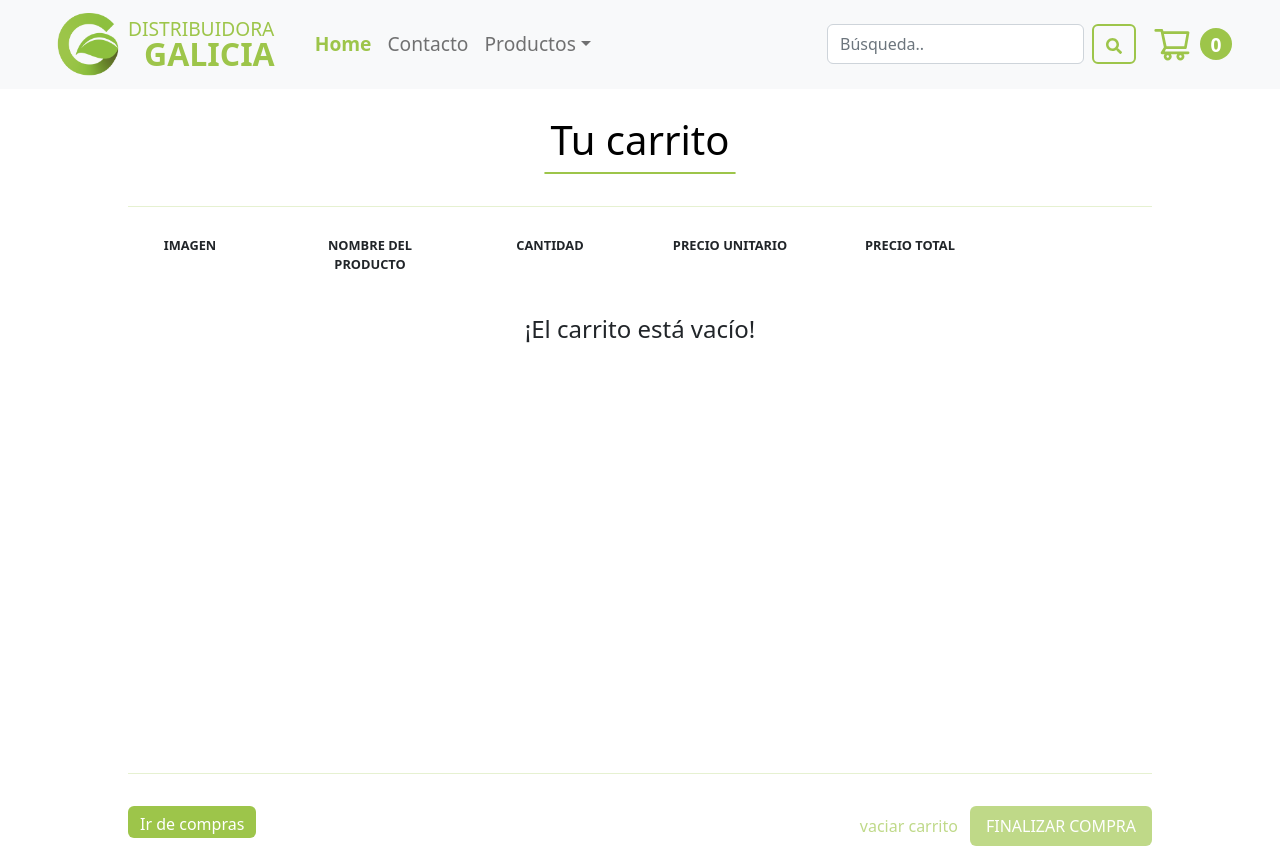
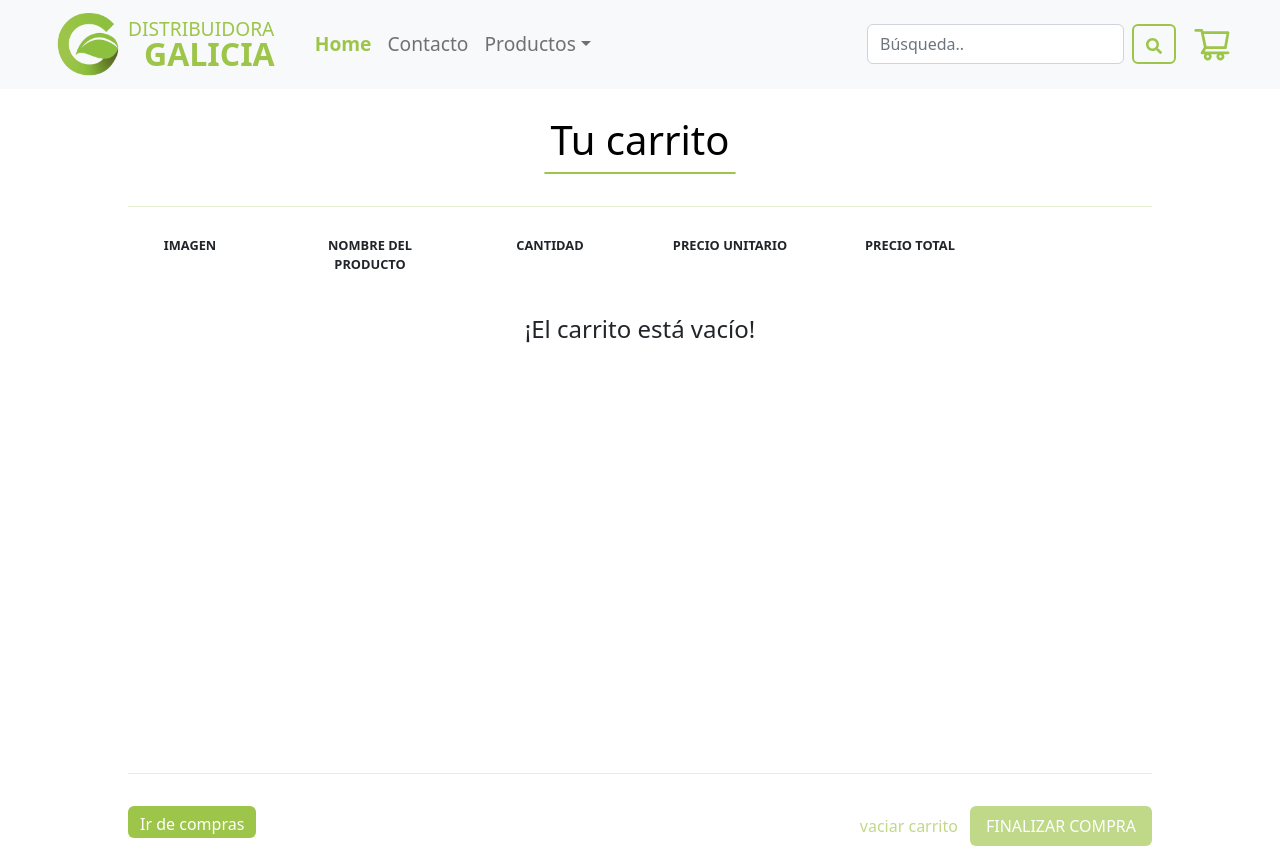
Before and after one commit to facudeluca/ProyectoReact-DeLuca, a React (Create React App) app: page /cart in a window 1280 px wide. Built offline with nearby package versions, Linux system fonts and the light colour scheme.

Commit message:
ocultamiento de cart widget al estar el cart vacio

```diff
--- a/src/components/Cart/CartWidget.js
+++ b/src/components/Cart/CartWidget.js
@@ -6,13 +6,15 @@ import { CartContext } from "../../context/CartContext";
 function Cart(){
     const { cantInCart } = useContext(CartContext)
 
+
     return (
 
         <div className="cartIcon">
             <Link to="/cart">
             <AiOutlineShoppingCart className='icon__cartIcon'/>
             </Link>
-            <input type="text" value={cantInCart} readOnly/>
+            {cantInCart!=0 ? <input type="text" value={cantInCart} readOnly/> : ""}
+
         </div>
     )
 }
```
